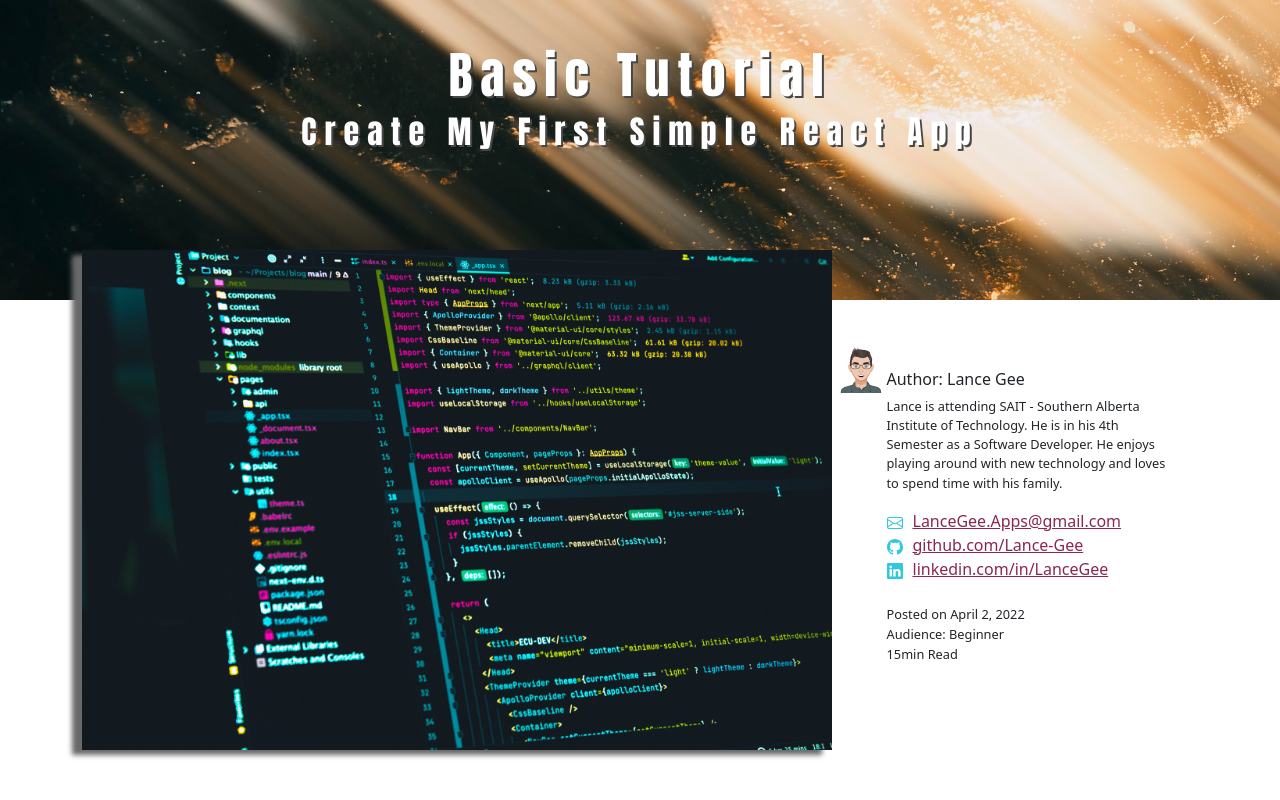
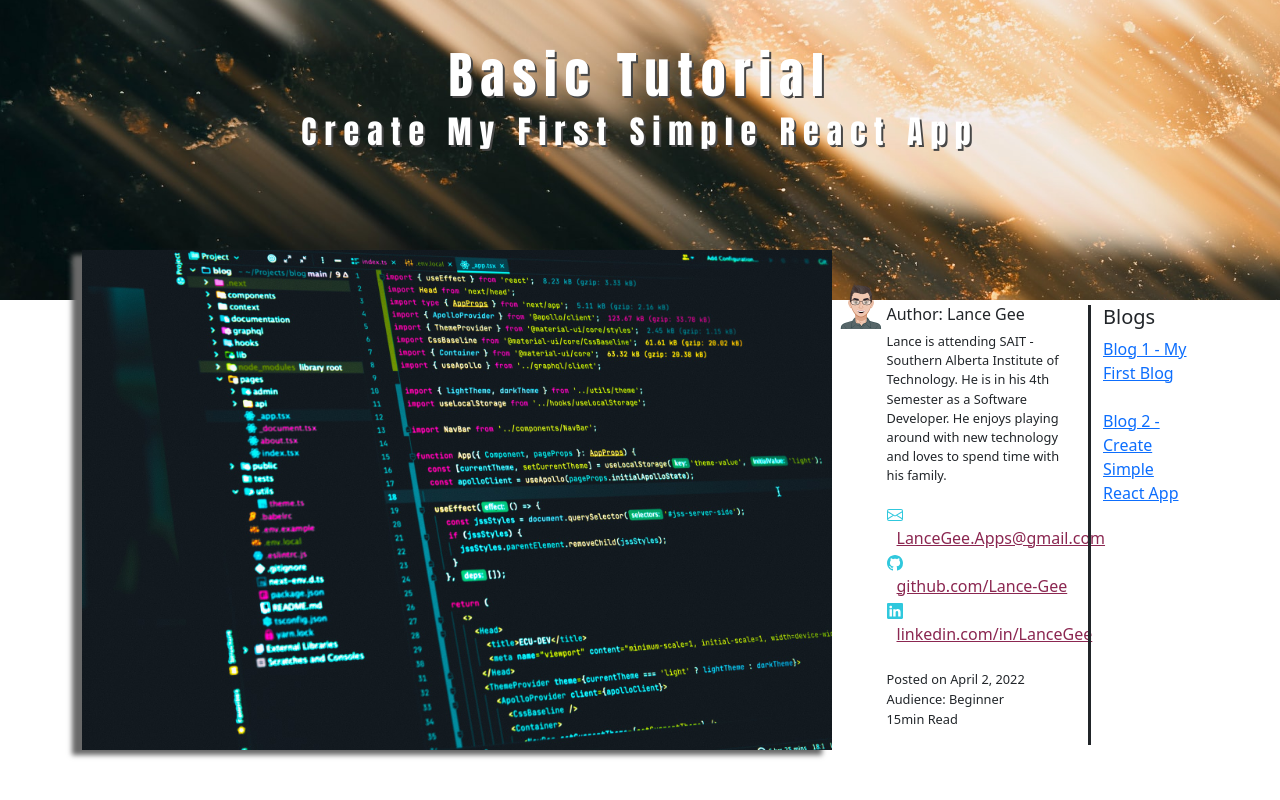
Before and after one commit to Lance-Gee/myFirstBlog, a React (Create React App) app: page /blog2 in a window 1280 px wide. Shown: the top 800 px of the page. Built offline with nearby package versions, Linux system fonts and the light colour scheme.

Commit message:
added blog section to header

```diff
--- a/src/components/Header.js
+++ b/src/components/Header.js
@@ -4,6 +4,7 @@
 import reactImage from "../images/reactMainPhoto.jpg";
 import classes from "./Header.module.css";
 import avatar from "../images/LSG.png";
+import { Link } from "react-router-dom";
 
 function Header() {
   return (
@@ -42,7 +43,7 @@
                   alt="profile picture"
                 />
               </Col>
-              <Col md={10}>
+              <Col md={7}>
                 <h6>Author: Lance Gee</h6>
                 <p style={{ fontSize: ".8em" }}>
                   Lance is attending SAIT - Southern Alberta Institute of
@@ -116,6 +117,13 @@
                   15min Read
                 </p>
               </Col>
+              <Col style={{ borderLeft: "solid" }}>
+                <h5>Blogs</h5>
+                <Link to="/">Blog 1 - My First Blog</Link>
+                <br />
+                <br />
+                <Link to="/blog2">Blog 2 - Create Simple React App</Link>
+              </Col>
             </Row>
           </Col>
         </Row>
--- a/src/components/Header2.js
+++ b/src/components/Header2.js
@@ -4,6 +4,7 @@
 import reactImage from "../images/blog2/mainImage2.jpg";
 import classes from "./Header.module.css";
 import avatar from "../images/LSG.png";
+import { Link } from "react-router-dom";
 
 function Header() {
   return (
@@ -42,7 +43,7 @@
                   alt="profile picture"
                 />
               </Col>
-              <Col md={10}>
+              <Col md={7}>
                 <h6>Author: Lance Gee</h6>
                 <p style={{ fontSize: ".8em" }}>
                   Lance is attending SAIT - Southern Alberta Institute of
@@ -116,6 +117,13 @@
                   15min Read
                 </p>
               </Col>
+              <Col style={{ borderLeft: "solid" }}>
+                <h5>Blogs</h5>
+                <Link to="/">Blog 1 - My First Blog</Link>
+                <br />
+                <br />
+                <Link to="/blog2">Blog 2 - Create Simple React App</Link>
+              </Col>
             </Row>
           </Col>
         </Row>
```
